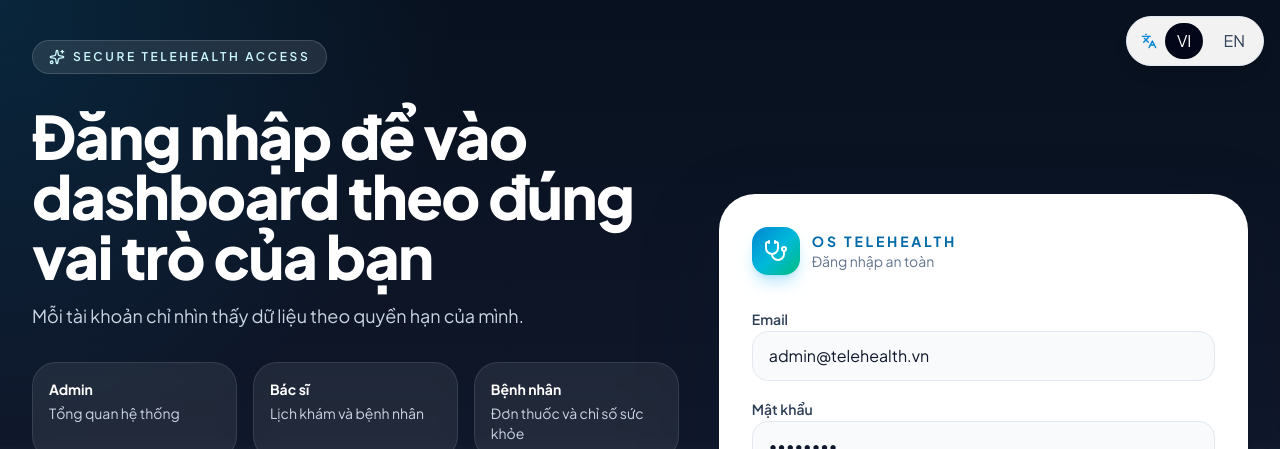
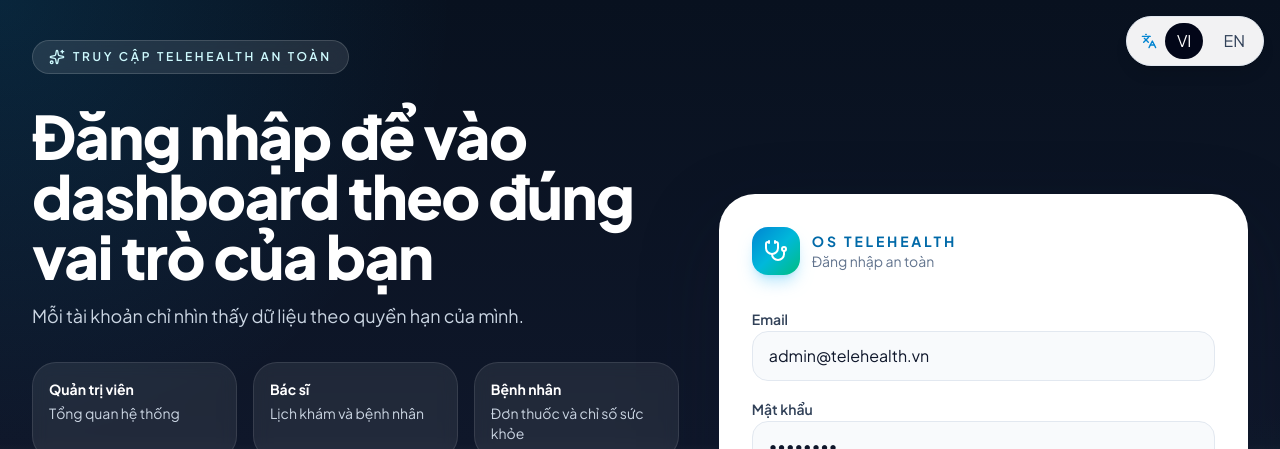
Before and after one commit to aknamngu/telehealth, a React (Vite) app in the folder telehealth-frontend/: page /login in a window 1280 px wide. Shown: the top 449 px of the page. Built offline with nearby package versions, Linux system fonts and the light colour scheme; no server answers.

Commit message:
fix: complete login page translations

```diff
--- a/telehealth-frontend/src/Login.tsx
+++ b/telehealth-frontend/src/Login.tsx
@@ -49,14 +49,14 @@ function Login() {
       const payload = (await response.json()) as LoginResponse | { message?: string };
 
       if (!response.ok) {
-        throw new Error(payload.message ?? 'Không thể đăng nhập');
+        throw new Error(payload.message ?? t('loginFailed'));
       }
 
       const data = payload as LoginResponse;
       setAuthSession(data.access_token, data.user);
       navigate('/dashboard', { replace: true });
     } catch (submitError) {
-      setError(submitError instanceof Error ? submitError.message : 'Không thể đăng nhập');
+      setError(submitError instanceof Error ? submitError.message : t('loginFailed'));
     } finally {
       setLoading(false);
     }
@@ -68,7 +68,7 @@ function Login() {
         <section className="space-y-8">
           <div className="inline-flex items-center gap-2 rounded-full border border-white/15 bg-white/10 px-4 py-2 text-xs font-semibold uppercase tracking-[0.22em] text-cyan-100 backdrop-blur">
             <Sparkles className="h-4 w-4" />
-            Secure telehealth access
+            {t('secureAccess')}
           </div>
           <div className="space-y-4">
             <h1 className="max-w-2xl text-4xl font-black tracking-tight sm:text-6xl">
@@ -81,9 +81,9 @@ function Login() {
 
           <div className="grid gap-4 sm:grid-cols-3">
             {[
-              ['Admin', 'Tổng quan hệ thống'],
-              ['Bác sĩ', 'Lịch khám và bệnh nhân'],
-              ['Bệnh nhân', 'Đơn thuốc và chỉ số sức khỏe'],
+              [t('adminRole'), t('systemOverview')],
+              [t('doctor'), t('doctorSchedule')],
+              [t('patient'), t('patientHealth')],
             ].map(([title, description]) => (
               <div key={title} className="rounded-3xl border border-white/10 bg-white/8 p-4 backdrop-blur">
                 <p className="text-sm font-bold text-white">{title}</p>
@@ -136,7 +136,7 @@ function Login() {
             </div>
             <div>
               <p className="text-sm font-bold uppercase tracking-[0.2em] text-sky-700">OS Telehealth</p>
-              <p className="text-sm text-slate-500">Đăng nhập an toàn</p>
+              <p className="text-sm text-slate-500">{t('secureSignIn')}</p>
             </div>
           </div>
 
--- a/telehealth-frontend/src/i18n.tsx
+++ b/telehealth-frontend/src/i18n.tsx
@@ -9,6 +9,10 @@ const messages = {
     language: 'Ngôn ngữ', vietnamese: 'Tiếng Việt', english: 'English',
     loginTitle: 'Đăng nhập để vào dashboard theo đúng vai trò của bạn',
     loginDescription: 'Mỗi tài khoản chỉ nhìn thấy dữ liệu theo quyền hạn của mình.',
+    secureAccess: 'Truy cập TeleHealth an toàn', secureSignIn: 'Đăng nhập an toàn',
+    adminRole: 'Quản trị viên', systemOverview: 'Tổng quan hệ thống',
+    doctorSchedule: 'Lịch khám và bệnh nhân', patientHealth: 'Đơn thuốc và chỉ số sức khỏe',
+    loginFailed: 'Không thể đăng nhập',
     email: 'Email', password: 'Mật khẩu', login: 'Vào dashboard', loggingIn: 'Đang đăng nhập...',
     backHome: 'Quay về trang chủ', createAccount: 'Tạo tài khoản', sampleAccounts: 'Tài khoản mẫu để test nhanh',
     registerTitle: 'Đăng ký TeleHealth', fullName: 'Họ và tên', role: 'Vai trò', patient: 'Bệnh nhân', doctor: 'Bác sĩ',
@@ -24,6 +28,10 @@ const messages = {
     language: 'Language', vietnamese: 'Tiếng Việt', english: 'English',
     loginTitle: 'Sign in to your role-based dashboard',
     loginDescription: 'Each account can only access data permitted for its role.',
+    secureAccess: 'Secure TeleHealth access', secureSignIn: 'Secure sign-in',
+    adminRole: 'Administrator', systemOverview: 'System overview',
+    doctorSchedule: 'Appointments and patients', patientHealth: 'Prescriptions and health metrics',
+    loginFailed: 'Unable to sign in',
     email: 'Email', password: 'Password', login: 'Open dashboard', loggingIn: 'Signing in...',
     backHome: 'Back to home', createAccount: 'Create account', sampleAccounts: 'Sample accounts for quick testing',
     registerTitle: 'Create a TeleHealth account', fullName: 'Full name', role: 'Role', patient: 'Patient', doctor: 'Doctor',
```
